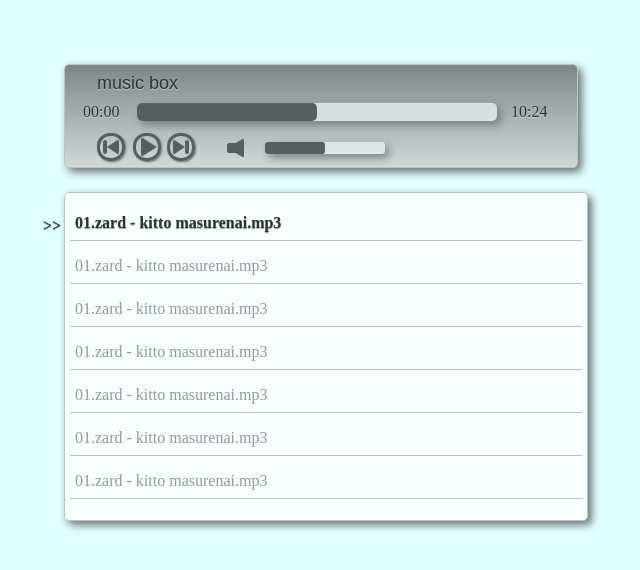
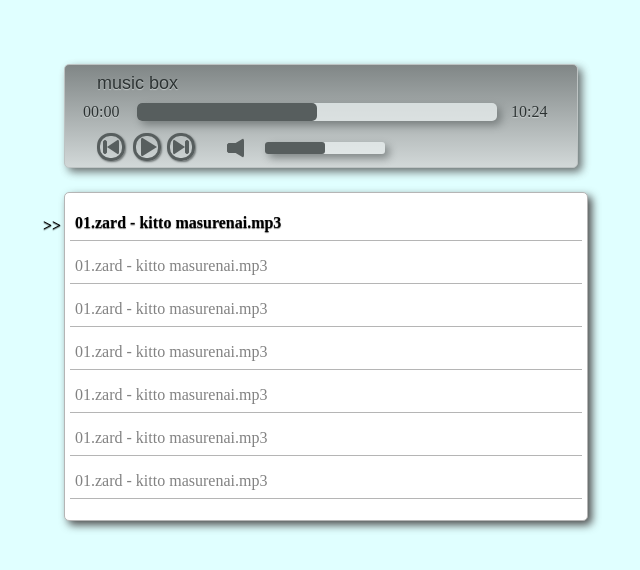
Before and after one commit to busuncle/little_program, a Jekyll site: the page musicbox.html, which Jekyll copies as it is, in a window 1280 px wide. Shown: the top 570 px of the page, without its empty margins (320-960 px from the left). Built offline with Jekyll 4.4.1, drawn with Linux system fonts in a browser that asks for light colours; nearby versions of some CDN libraries.

Commit message:
remove opacity

```diff
--- a/musicbox.html
+++ b/musicbox.html
@@ -167,7 +167,7 @@ a {color: #000000; text-decoration: none;}
 .music_list {
     position: absolute;
     -moz-border-radius: 5px; -webkit-border-radius: 5px; border-radius: 5px;
-    opacity: 0.8; border: solid 1px #B5B5B5; padding: 5px;
+    border: solid 1px #B5B5B5; padding: 5px;
     top: 192px;
     width: 512px; background-color: #FFFFFF;
 }
```
